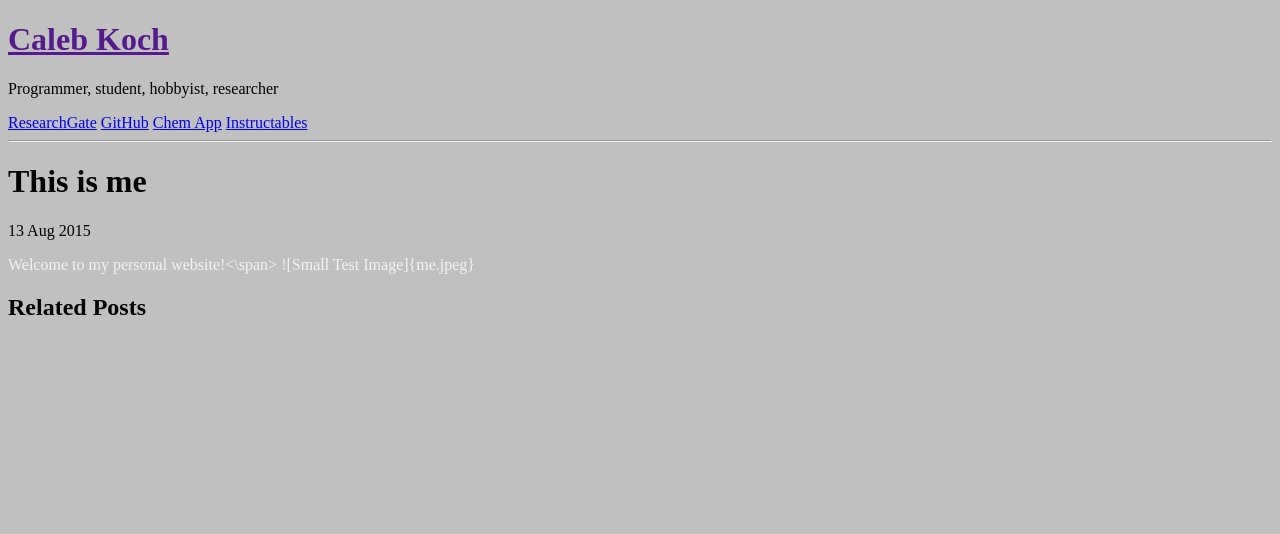
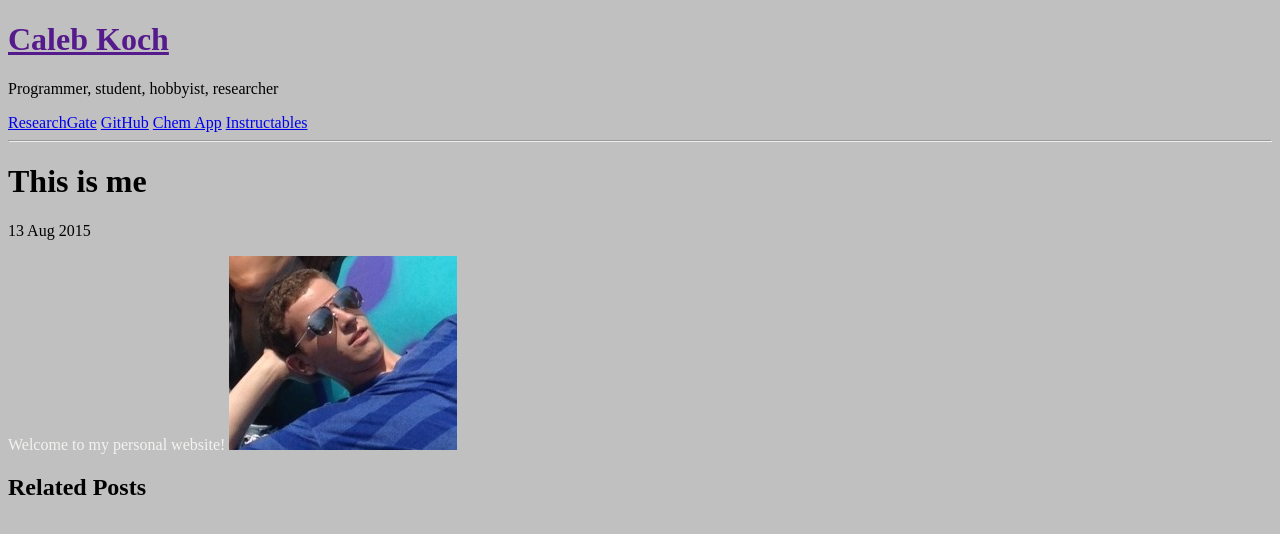
Before and after one commit to cakoch10/cakoch10.github.io, a Jekyll site: the page built from _posts/2015-08-13-whats-jekyll.md, in a window 1280 px wide. Shown: the top 534 px of the page. Built offline with Jekyll 4.4.1, drawn with Linux system fonts in a browser that asks for light colours; Markdown is read by kramdown in place of the engine named in the settings.

Commit message:
Update 2015-08-13-whats-jekyll.md

```diff
--- a/_posts/2015-08-13-whats-jekyll.md
+++ b/_posts/2015-08-13-whats-jekyll.md
@@ -3,8 +3,8 @@ layout: post
 title: This is me
 ---
 
-<span style="color:#f2f2f0">Welcome to my personal website!<\span>
-![Small Test Image]{me.jpeg}
+<span style="color:#f2f2f0">Welcome to my personal website!
+![alt text](https://github.com/cakoch10/cakoch10.github.io/blob/master/public/me.jpeg "Logo Title Text 1")
 
 <!--
 [Jekyll](http://jekyllrb.com) <span style="color:#f2f2f0"> is a static site generator, an open-source tool for creating simple yet powerful websites of all shapes and sizes. From </span> [the project's readme](https://github.com/mojombo/jekyll/blob/master/README.markdown):
```
